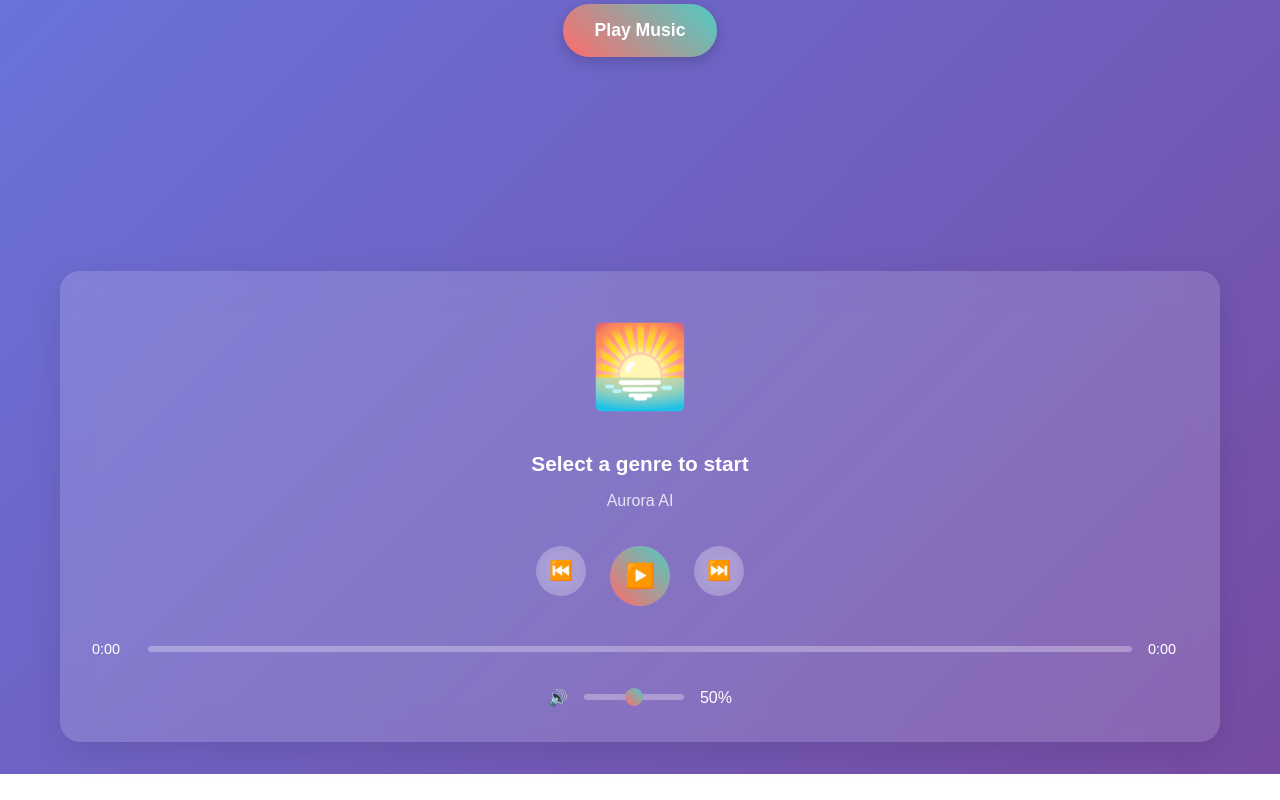
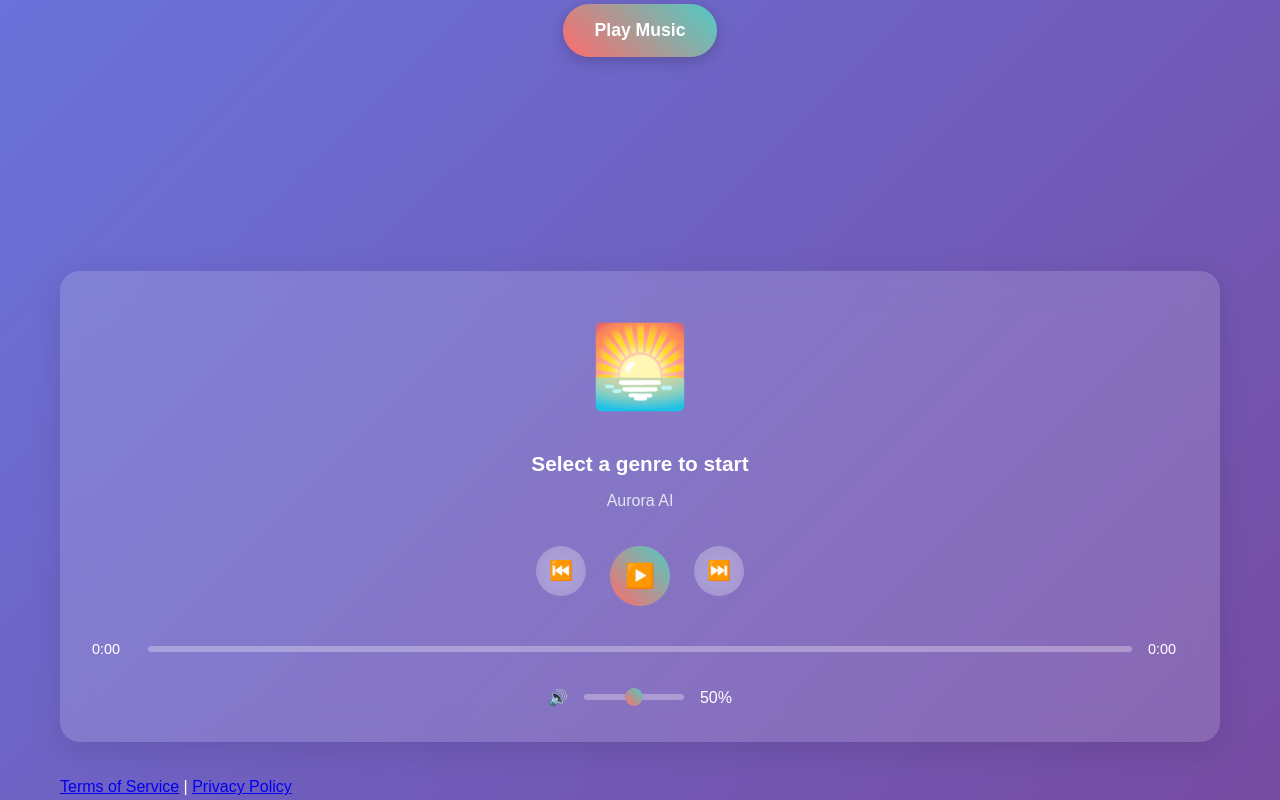
Before and after one commit to AnkushGuha/ProjectAurora, a plain HTML site: page index.html in a window 1280 px wide. Shown: the part 589-1389 px from the top of the page. Before the commit the page ends 1363 px from the top, so only its background shows below. Drawn offline with nearby package versions, Linux system fonts and the light colour scheme.

Commit message:
Update index.html

```diff
--- a/index.html
+++ b/index.html
@@ -123,7 +123,12 @@
       <audio id="jazzMusic" src="audio/jazz.mp3"></audio>
       <audio id="electronicMusic" src="audio/electronic.mp3"></audio>
 
-
+       <footer class="footer-links">
+  <p>
+    <a href="terms.html">Terms of Service</a> |
+    <a href="privacy.html">Privacy Policy</a>
+  </p>
+</footer>
 
 
 
```
